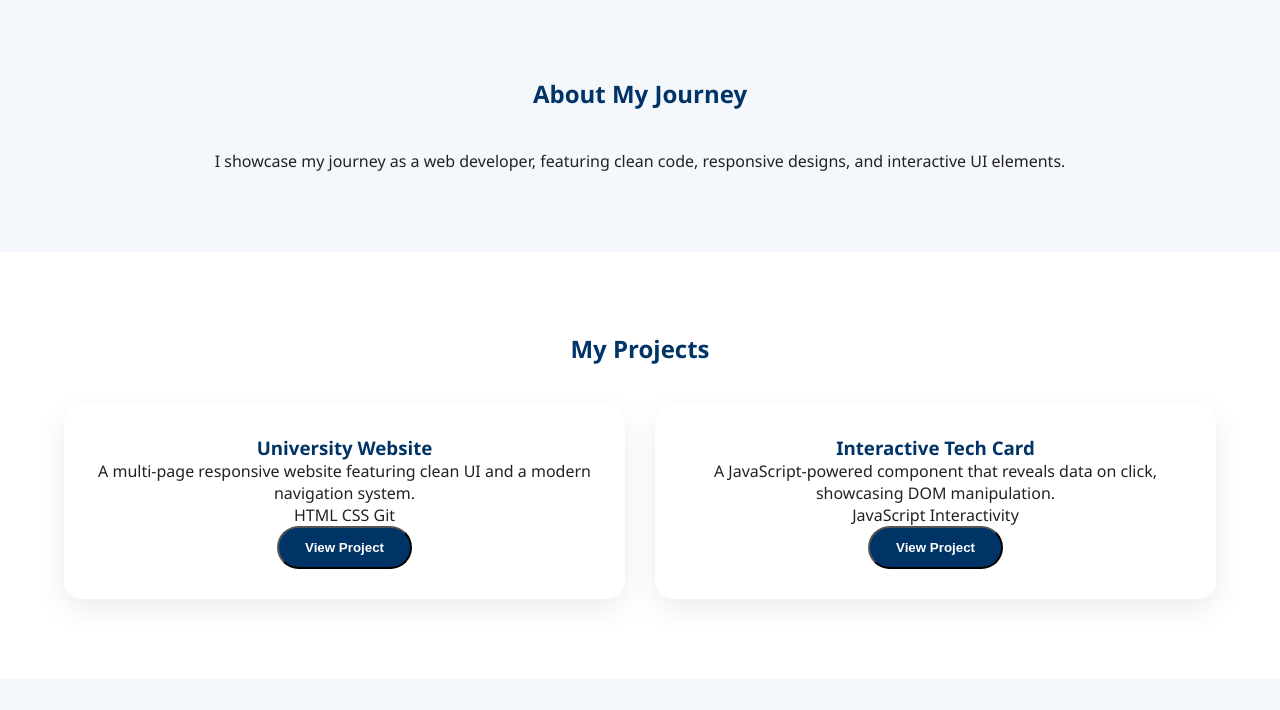
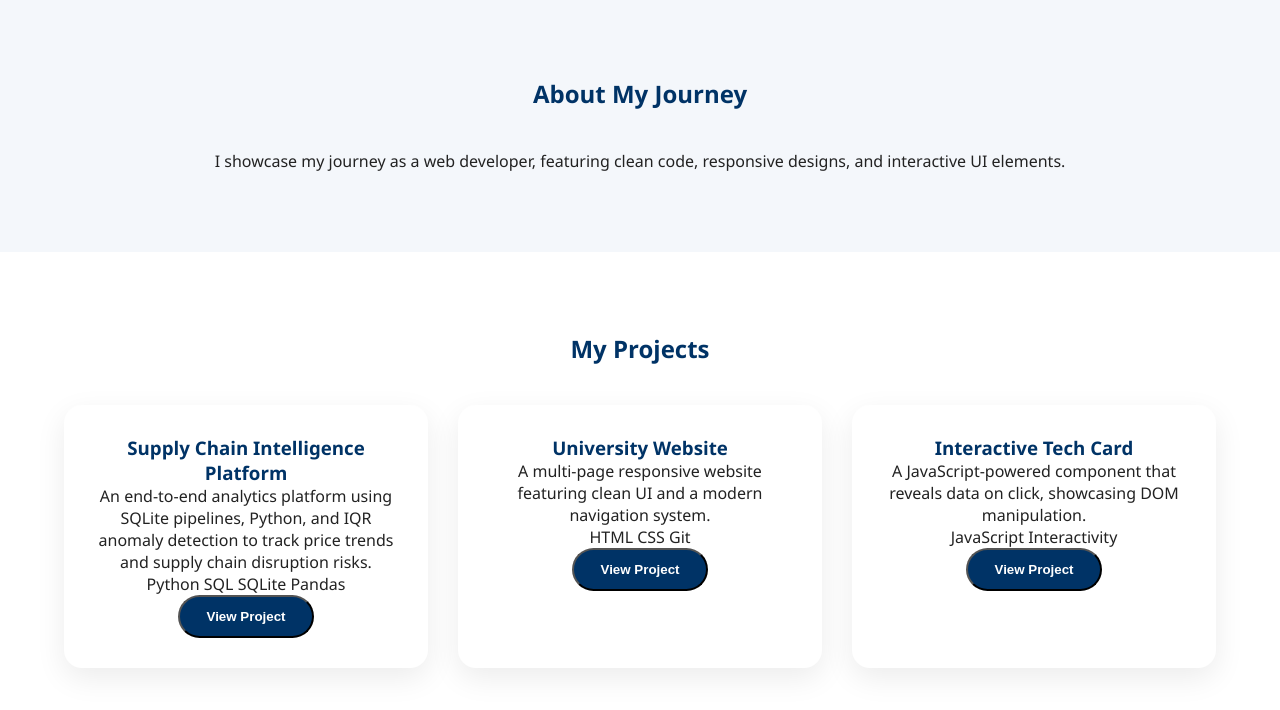
Before and after one commit to otienowashington36-rgb/portfolio, a plain HTML site: page index.html in a window 1280 px wide. Shown: the part 68-778 px from the top of the page. Drawn offline with Linux system fonts and the light colour scheme.

Commit message:
Add Supply Chain Intelligence Platform project
Added a new project: Supply Chain Intelligence Platform, showcasing an end-to-end analytics solution using Python and SQLite.

```diff
--- a/index.html
+++ b/index.html
@@ -24,6 +24,21 @@
       <section class="projects">
         <h2>My Projects</h2>
         <div class="project-grid">
+          <div class="card">
+  <h3>Supply Chain Intelligence Platform</h3>
+  <p>
+    An end-to-end analytics platform using SQLite pipelines, Python, and IQR anomaly detection to track price trends and supply chain disruption risks.
+  </p>
+  <div class="tags">
+    <span>Python</span>
+    <span>SQL</span>
+    <span>SQLite</span>
+    <span>Pandas</span>
+  </div>
+  <a href="https://github.com/otienowashington36-rgb/supply-chain-intelligence" target="_blank" rel="noopener noreferrer">
+    <button class="btn">View Project</button>
+  </a>
+</div>
           <div class="card">
             <h3>University Website</h3>
             <p>
```
